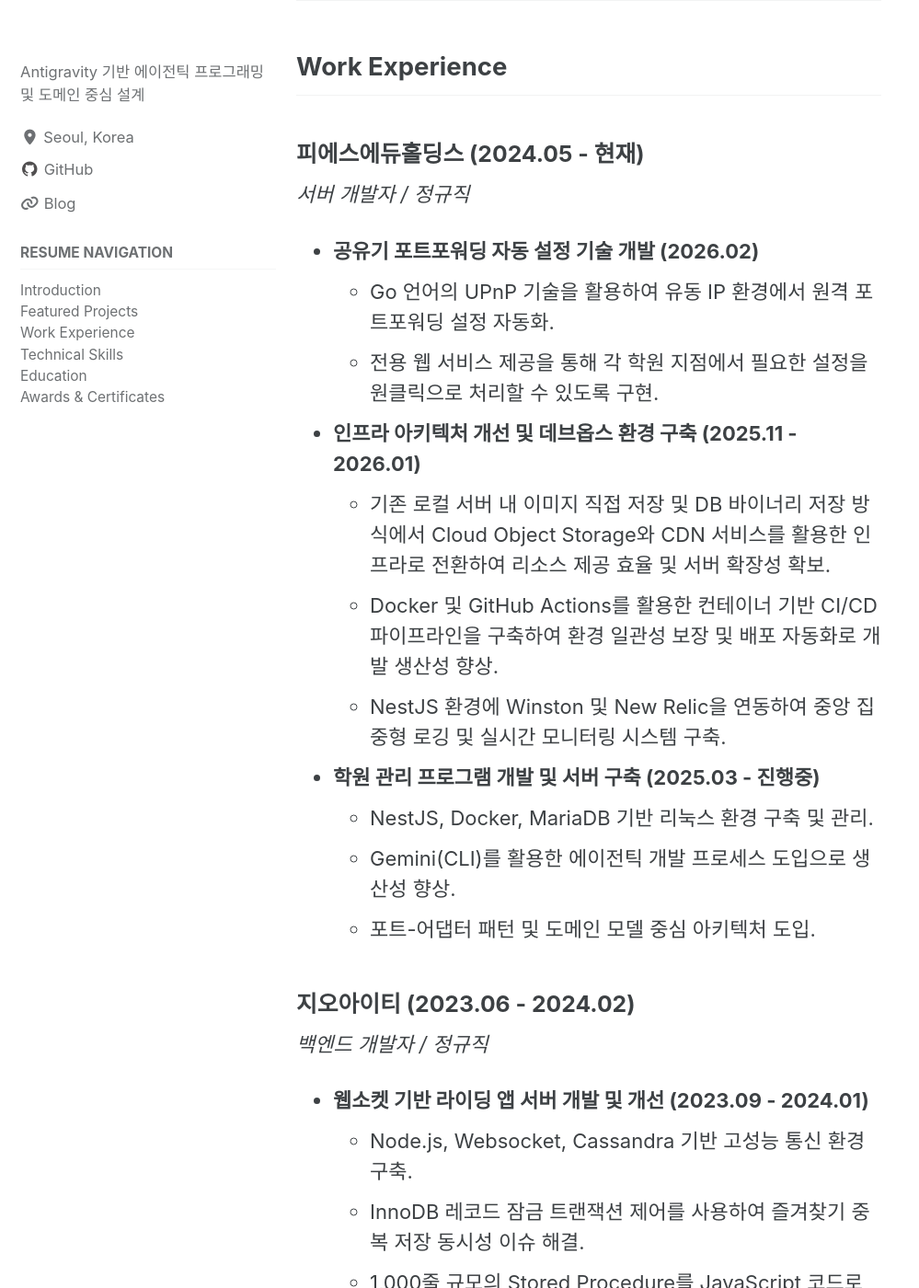
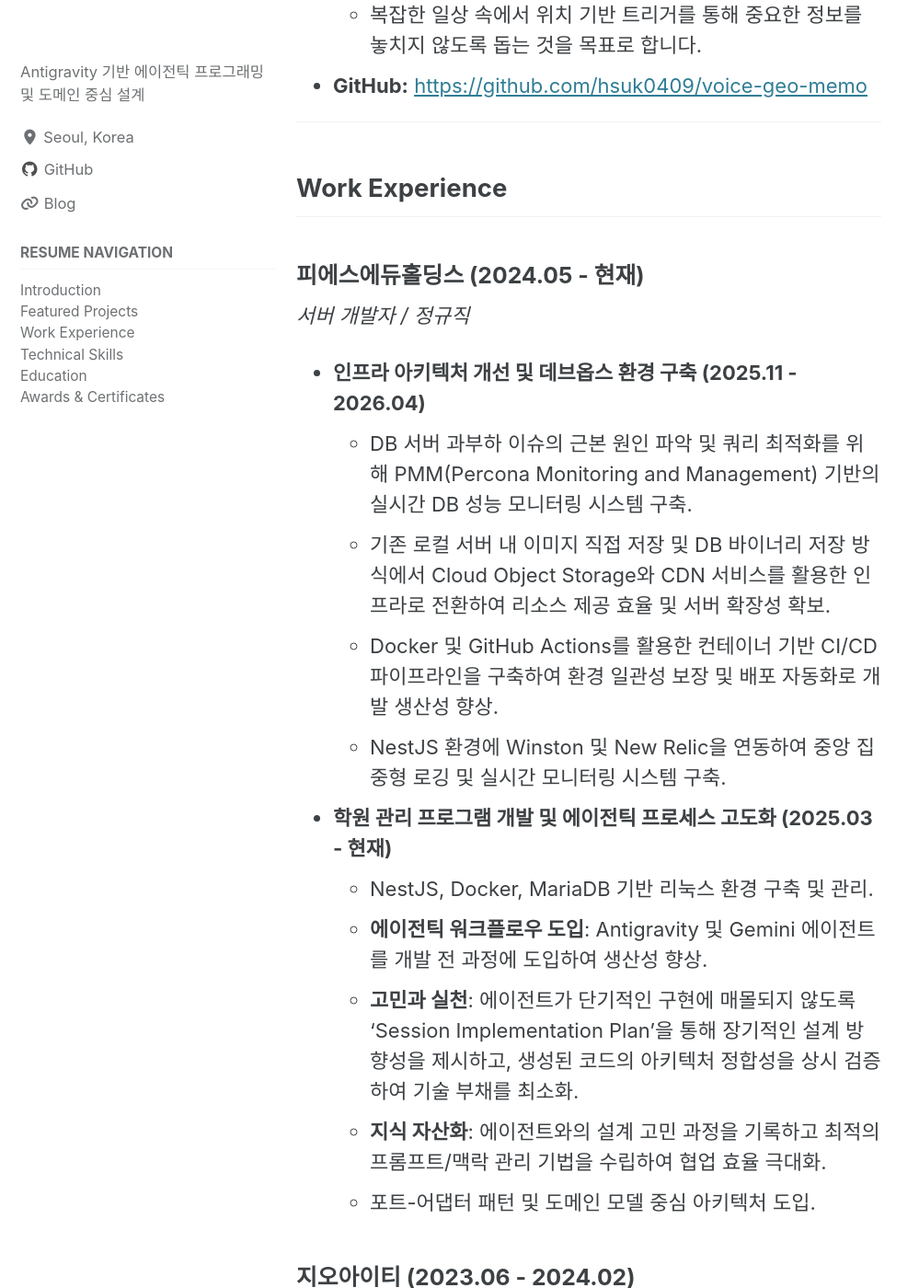
Before and after one commit to hsuk0409/earstone.github.io, a Jekyll site: the page built from _pages/resume.md, in a window 1280 px wide and 1400 px high, scrolled down 2132 px. Shown: the whole window at 92% size, without its empty margins (0-999 px from the left). Built offline with Jekyll 4.4.1, drawn with Linux system fonts in a browser that asks for light colours; cached includes are drawn as plain includes; some of the changed text lies outside the part shown.

Commit message:
이력서 보완

```diff
--- a/_pages/resume.md
+++ b/_pages/resume.md
@@ -8,20 +8,23 @@ sidebar:
 ---
 
 # 최 현 석 (Choi Hyeon-suk)
+
 **Email:** hsuk0409@gmail.com
 
 ---
 
 ## Introduction
-- Antigravity 기반의 에이전틱 워크플로우를 통해 복잡한 비즈니스 로직을 효율적으로 설계하고 구현합니다.
-- 6년의 서버 개발 경험을 바탕으로 도메인 중심 설계(DDD)와 포트-어댑터 패턴을 실천합니다.
-- 대 AI 시대를 맞아 단순 코딩을 넘어 에이전트와 질문하고 고민하며 함께 성장하는 개발 문화를 지향합니다.
+
+- **AI 에이전트 협업 전략가**: 단순한 코드 생성을 넘어 에이전트에게 비즈니스 맥락(Context)을 설계하고, 아키텍처적 의사결정을 주도하며 함께 최적의 솔루션을 도출하는 '에이전틱 워크플로우'를 지향합니다.
+- **실전적 AI 활용과 검증**: 6년의 백엔드 개발 경험을 토대로 AI의 결과물을 비판적으로 수용하며, 도메인 중심 설계(DDD)와 포트-어댑터 패턴 준수를 통해 지속 가능한 코드 품질을 유지합니다.
+- **성장하는 개발 문화**: 대 AI 시대를 맞아 에이전트와 질문하고 고민하며, 기술적 복잡도를 함께 해결해 나가는 동료 지향적 개발 문화를 실천하고 있습니다.
 
 ---
 
 ## Featured Projects
 
 ### 1. 시니어 케어: 노인 낙상 관리 앱 (Android)
+
 - **핵심 기술:** Kotlin, Accelerometer Sensor, Foreground Service, Broadcast Receiver, SMS Manager, Google Maps API
 - **설명:** 고도화된 3단계 낙상 감지 알고리즘을 통한 자동 긴급 구조 서비스입니다.
 - **상세 내용:**
@@ -31,6 +34,7 @@ sidebar:
 - **GitHub:** [https://github.com/hsuk0409/Elderly-Fall-Guard](https://github.com/hsuk0409/Elderly-Fall-Guard)
 
 ### 2. 위치 기반 음성 메모 앱 (진행중)
+
 - **핵심 기술:** React Native, NestJS, PostgreSQL, Docker, Webhook
 - **설명:** 사용자 위치를 기반으로 음성 메모를 저장하고 관리하는 지능형 리마인더 서비스입니다.
 - **상세 내용:**
@@ -44,22 +48,24 @@ sidebar:
 ## Work Experience
 
 ### **피에스에듀홀딩스** (2024.05 - 현재)
-*서버 개발자 / 정규직*
 
-- **공유기 포트포워딩 자동 설정 기술 개발 (2026.02)**
-  - Go 언어의 UPnP 기술을 활용하여 유동 IP 환경에서 원격 포트포워딩 설정 자동화.
-  - 전용 웹 서비스 제공을 통해 각 학원 지점에서 필요한 설정을 원클릭으로 처리할 수 있도록 구현.
-- **인프라 아키텍처 개선 및 데브옵스 환경 구축 (2025.11 - 2026.01)**
+_서버 개발자 / 정규직_
+
+- **인프라 아키텍처 개선 및 데브옵스 환경 구축 (2025.11 - 2026.04)**
+  - DB 서버 과부하 이슈의 근본 원인 파악 및 쿼리 최적화를 위해 PMM(Percona Monitoring and Management) 기반의 실시간 DB 성능 모니터링 시스템 구축.
   - 기존 로컬 서버 내 이미지 직접 저장 및 DB 바이너리 저장 방식에서 Cloud Object Storage와 CDN 서비스를 활용한 인프라로 전환하여 리소스 제공 효율 및 서버 확장성 확보.
   - Docker 및 GitHub Actions를 활용한 컨테이너 기반 CI/CD 파이프라인을 구축하여 환경 일관성 보장 및 배포 자동화로 개발 생산성 향상.
   - NestJS 환경에 Winston 및 New Relic을 연동하여 중앙 집중형 로깅 및 실시간 모니터링 시스템 구축.
-- **학원 관리 프로그램 개발 및 서버 구축 (2025.03 - 진행중)**
+- **학원 관리 프로그램 개발 및 에이전틱 프로세스 고도화 (2025.03 - 현재)**
   - NestJS, Docker, MariaDB 기반 리눅스 환경 구축 및 관리.
-  - Gemini(CLI)를 활용한 에이전틱 개발 프로세스 도입으로 생산성 향상.
+  - **에이전틱 워크플로우 도입**: Antigravity 및 Gemini 에이전트를 개발 전 과정에 도입하여 생산성 향상.
+  - **고민과 실천**: 에이전트가 단기적인 구현에 매몰되지 않도록 'Session Implementation Plan'을 통해 장기적인 설계 방향성을 제시하고, 생성된 코드의 아키텍처 정합성을 상시 검증하여 기술 부채를 최소화.
+  - **지식 자산화**: 에이전트와의 설계 고민 과정을 기록하고 최적의 프롬프트/맥락 관리 기법을 수립하여 협업 효율 극대화.
   - 포트-어댑터 패턴 및 도메인 모델 중심 아키텍처 도입.
 
 ### **지오아이티** (2023.06 - 2024.02)
-*백엔드 개발자 / 정규직*
+
+_백엔드 개발자 / 정규직_
 
 - **웹소켓 기반 라이딩 앱 서버 개발 및 개선 (2023.09 - 2024.01)**
   - Node.js, Websocket, Cassandra 기반 고성능 통신 환경 구축.
@@ -67,7 +73,8 @@ sidebar:
   - 1,000줄 규모의 Stored Procedure를 JavaScript 코드로 리팩토링(500줄)하여 유지보수성 및 안정성 개선.
 
 ### **더커머스** (2021.09 - 2023.05)
-*서버 개발자 / 정규직*
+
+_서버 개발자 / 정규직_
 
 - **결제 구독권 시스템 개발 및 고도화 (2022.04 - 2022.10)**
   - Java, Spring Boot, MongoDB 기반 시스템 유지보수 및 기능 개선.
@@ -77,7 +84,8 @@ sidebar:
   - 롯데온, 카페24 등 다양한 오픈마켓 OpenAPI 연동(Python, Flask, AWS Lambda).
 
 ### **빌리지피플** (2020.03 - 2021.08)
-*백엔드 개발자 / 정규직*
+
+_백엔드 개발자 / 정규직_
 
 - **포인트 자동화 시스템 개발 (2020.11 - 2021.02)**
   - Spring Boot, JPA, Spring Quartz 기반 스케줄러 개발.
@@ -89,25 +97,31 @@ sidebar:
 ---
 
 ## Technical Skills
+
 - **Languages:** Java, Python, Node.js (JavaScript/TypeScript), Go, PHP
 - **Frameworks:** Spring Boot, NestJS, Flask, ExpressJS, Vue.js
 - **Infrastructure:** Docker, AWS (Lambda, API Gateway), MySQL, MariaDB, MongoDB, Redis, Linux
-- **AI Tools:** Antigravity (Agentic Flow), Gemini, GitHub Copilot
+- **AI & Collaborative Engineering:**
+  - **Tools:** Antigravity (Agentic Flow), Gemini, GitHub Copilot
+  - **Practices:** Agentic Workflow Design, Strategic Context Management, AI-Driven Architecture Refactoring, Verification & Validation
 
 ---
 
 ## Education
+
 - **단국대학교** (2016.03 - 2019.02) - 운동처방재활학과 학사 졸업
 - **경민대학교** (2012.03 - 2016.02) - 레저스포츠과 전문학사 졸업
 
 ---
 
 ## Awards & Certificates
+
 - **정보처리기사** (2019.08) - 한국산업인력공단
 - **2급 생활스포츠지도사(보디빌딩)** (2018.07) - 국민체육진흥공단
 
 ---
 
 ## Links
+
 - [Tistory Blog](https://earstone.tistory.com/)
 - [GitHub](https://github.com/hsuk0409)
```
